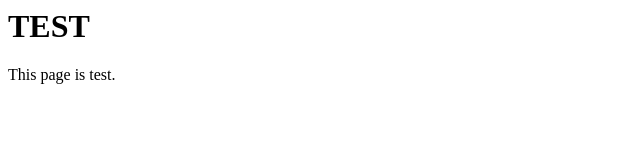
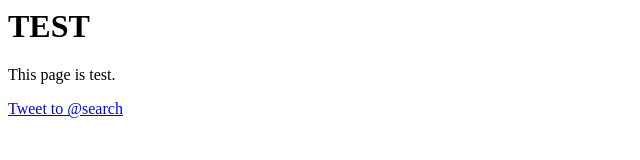
Before and after one commit to melleo1978/test, a plain HTML site: page index.html in a window 1280 px wide. Shown: the whole page, without its empty margins (0-640 px from the left). Drawn offline with Linux system fonts and the light colour scheme.

```diff
--- a/index.html
+++ b/index.html
@@ -2,5 +2,9 @@
 <body>
 <h1>TEST</h1>
 <p>This page is test.</p>
+
+<p>
+<a href="https://twitter.com/intent/tweet?screen_name=search&ref_src=twsrc%5Etfw" class="twitter-mention-button" data-show-count="false">Tweet to @search</a><script async src="https://platform.twitter.com/widgets.js" charset="utf-8"></script>
+</p>
 </body>
 </html>
```
